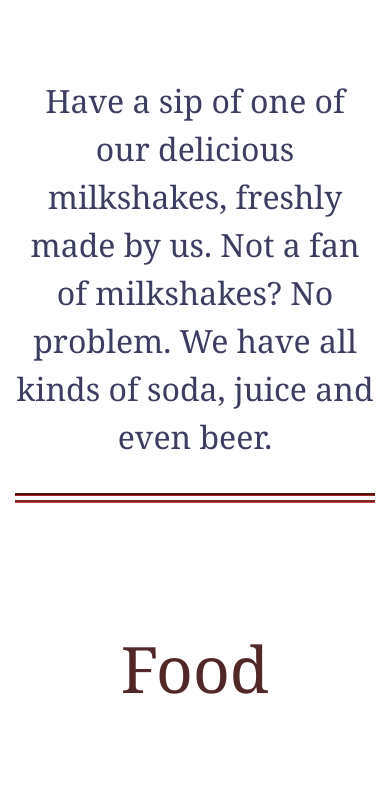
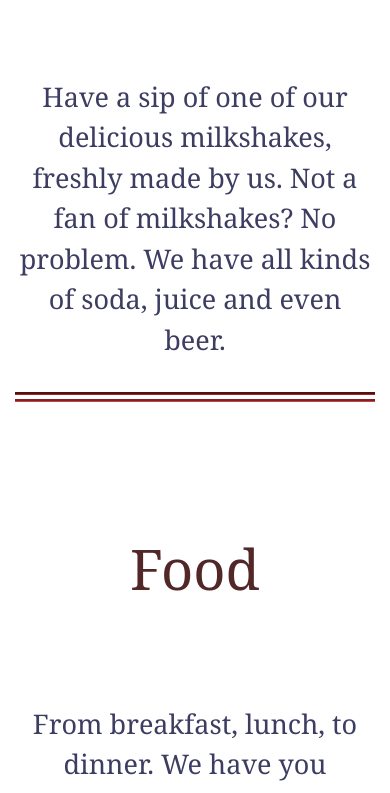
Before and after one commit to shamsaini24/Waffle-House-Website, a plain HTML site: page index.html in a window 390 px wide. Shown: the part 744-1537 px from the top of the page. Drawn offline with nearby package versions, Linux system fonts and the light colour scheme; a web font is replaced by a local one.

Commit message:
Updated phone text sizing

```diff
--- a/style.css
+++ b/style.css
@@ -109,6 +109,12 @@ body {
     line-height: 300px;
 }
 
+@media (max-width: 767px){
+  .textContainer p {
+    font-size: 3.5em;
+  }
+}
+
 .textContainer h2  {
     display: inline-block;
     font-size:2em;
@@ -177,6 +183,12 @@ body {
   font-size:32px;
   color: #3c3d61;
   margin-top:-5%;
+}
+
+@media (max-width: 767px){
+  .description{
+    font-size:27px;
+  }
 }
 
 .text {
```
